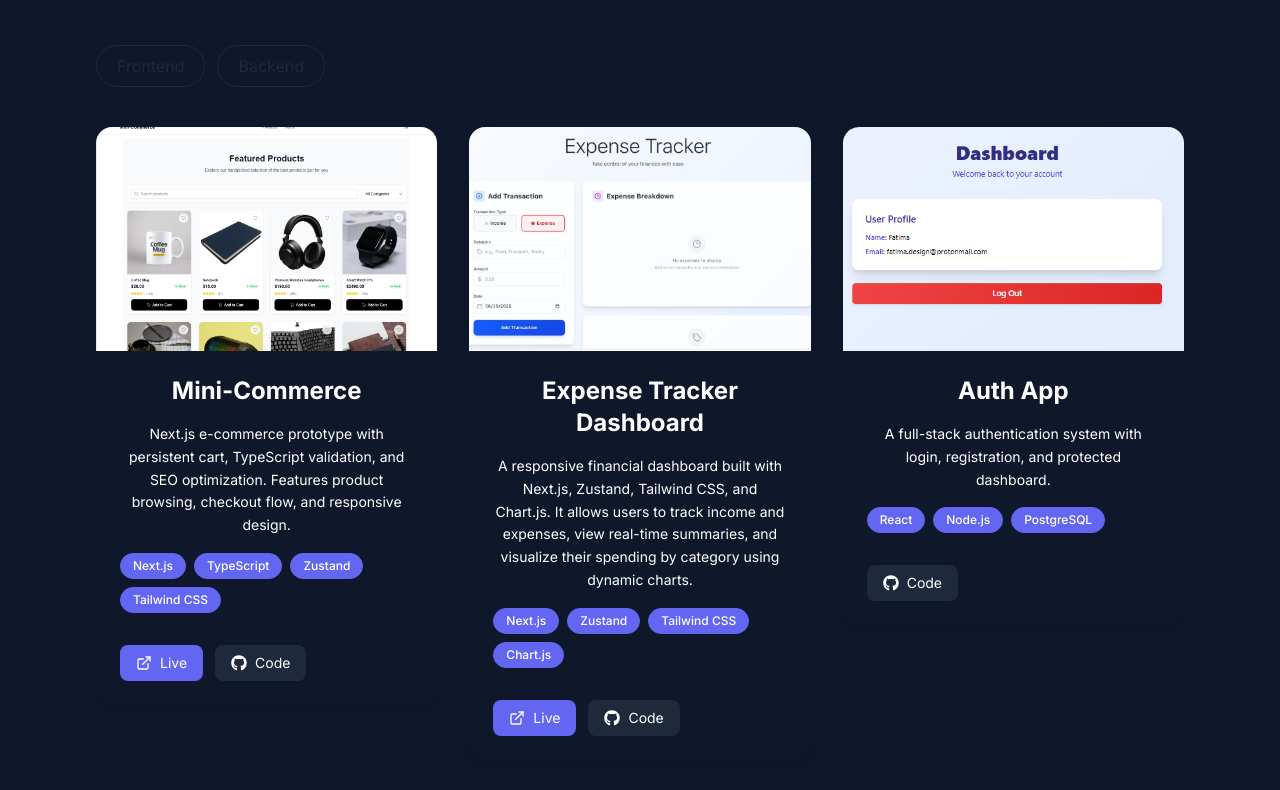
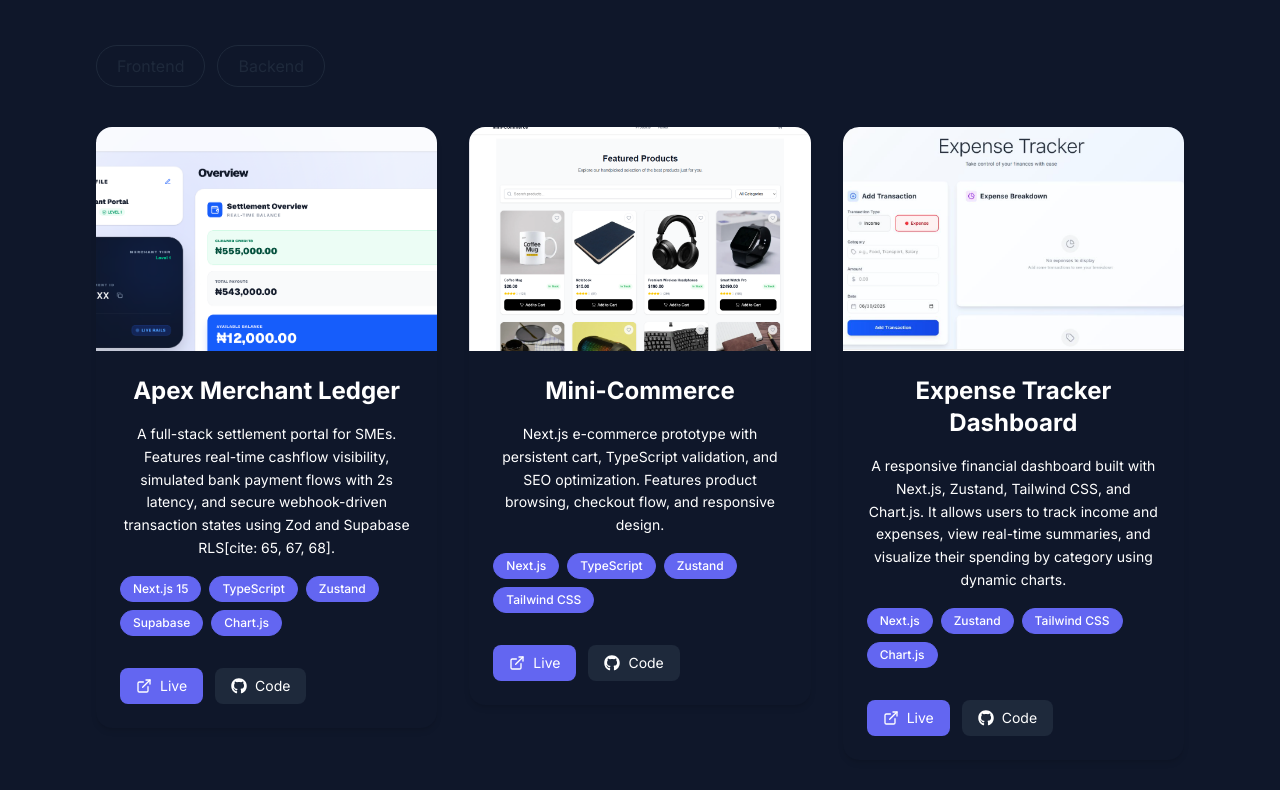
Before and after one commit to A-n-u-O/Anu-s-Portfolio, a Next.js app: page / in a window 1280 px wide. Shown: the part 2260-3050 px from the top of the page. Built offline with nearby package versions, Linux system fonts and the light colour scheme.

Commit message:
UPDATE: project data

```diff
--- a/src/app/data/projects.ts
+++ b/src/app/data/projects.ts
@@ -1,6 +1,19 @@
 import { Project } from "../types/dataTypes";
 
 export const projects: Project[] = [
+  {
+    title: "Apex Merchant Ledger",
+    description:
+      "A full-stack settlement portal for SMEs. Features real-time cashflow visibility, simulated bank payment flows with 2s latency, and secure webhook-driven transaction states using Zod and Supabase RLS[cite: 65, 67, 68].",
+    image: "/assets/images/apex.png",
+    alt: "Apex Merchant Ledger Dashboard",
+    links: {
+      live: "https://merchant-dashboard-umber.vercel.app/",
+      github: "https://github.com/A-n-u-O/merchant-dashboard",
+    },
+    tech: ["Next.js 15", "TypeScript", "Zustand", "Supabase", "Chart.js"],
+    category: ["FullStack", "Fintech"],
+  },
   {
     title: "Mini-Commerce",
     description:
```
Also changed, not shown: public/assets/images/apex.png (added).
